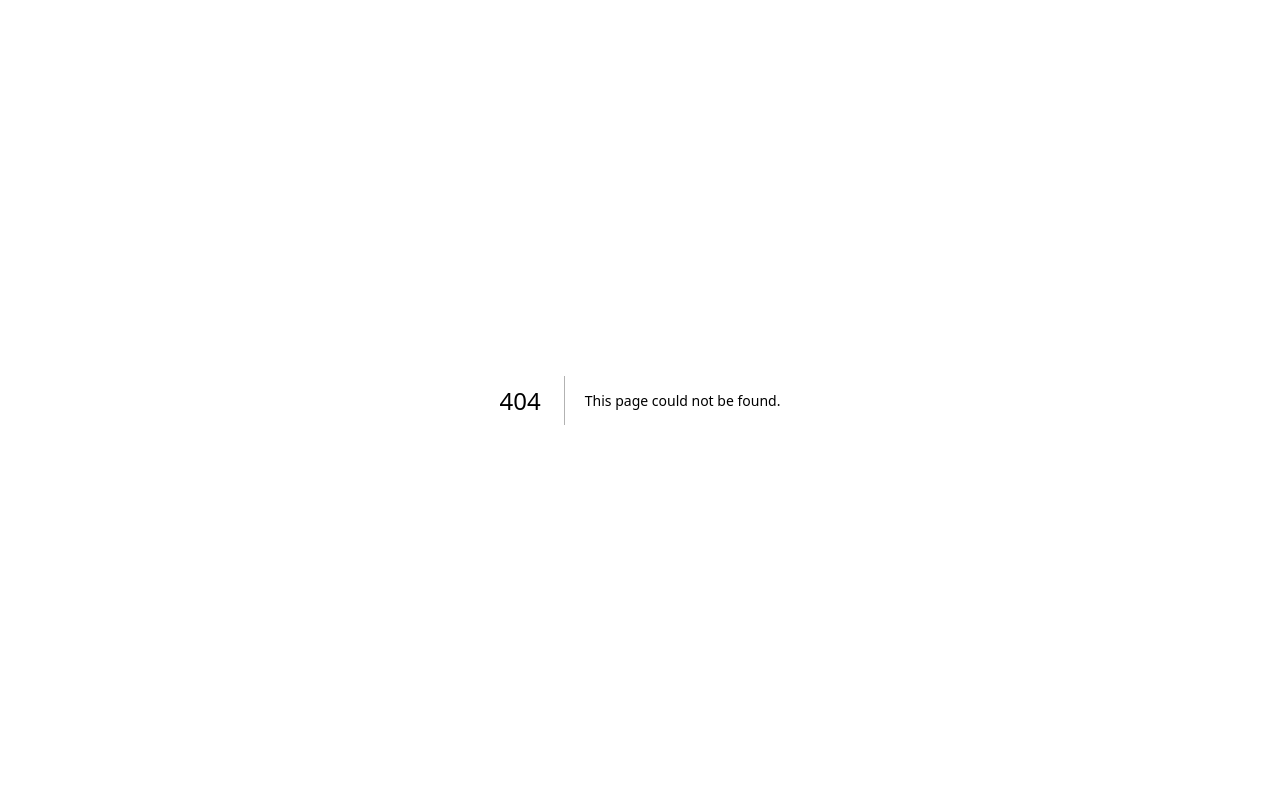
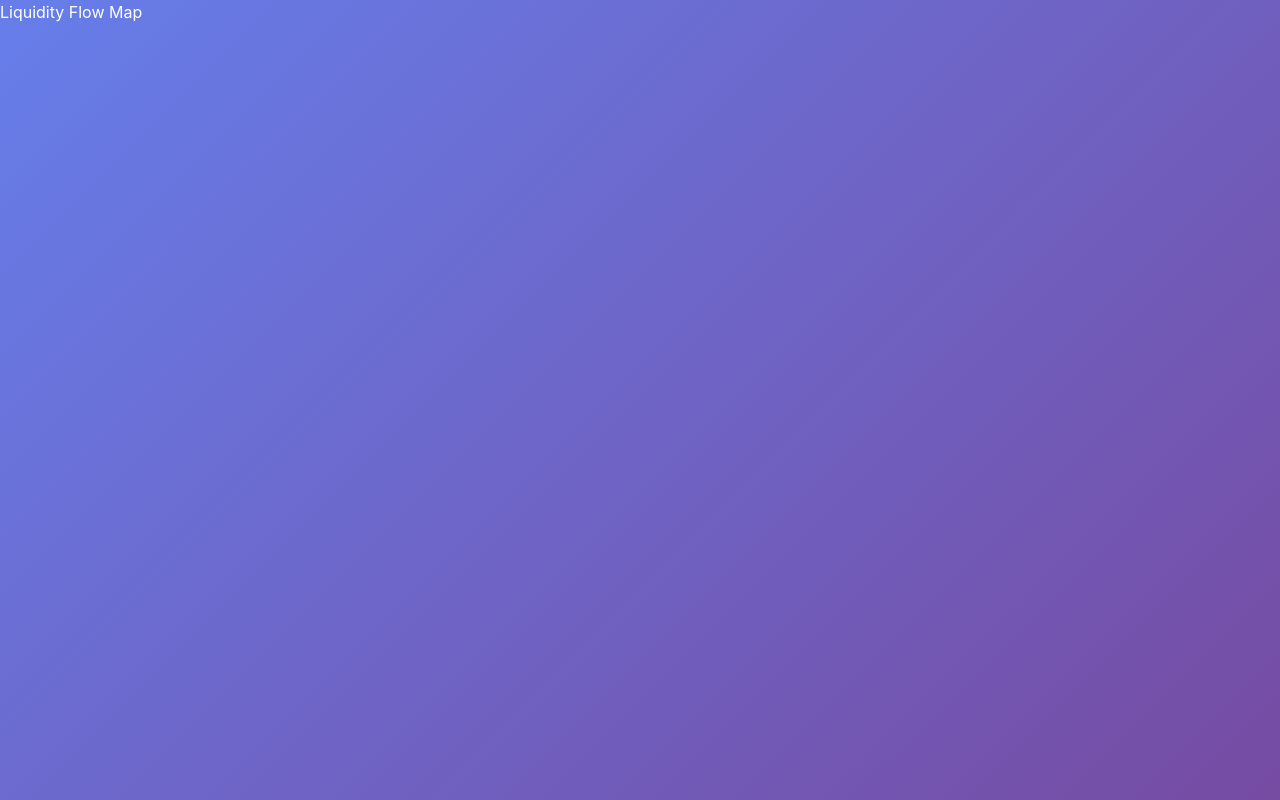
Before and after one commit to marioandres97/hyperliquid-dashboard, a Next.js app: page /liquidity-flow-map in a window 1280 px wide. Before the commit this address had no page. Built offline with nearby package versions, Linux system fonts and the light colour scheme.

Commit message:
Create main page for Liquidity Flow Map

```diff
--- /dev/null
+++ b/app/liquidity-flow-map/page.tsx
@@ -0,0 +1,13 @@
+import React from 'react';
+
+const LiquidityFlowMapPage = () => {
+  return (
+    <div className="flex flex-col">
+      {/* Coin selector, timeframe selector, live indicator, etc. */}
+      <h1>Liquidity Flow Map</h1>
+      {/* Components go here */}
+    </div>
+  );
+};
+
+export default LiquidityFlowMapPage;
```
